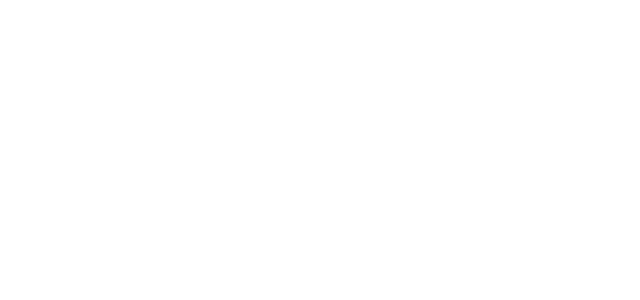
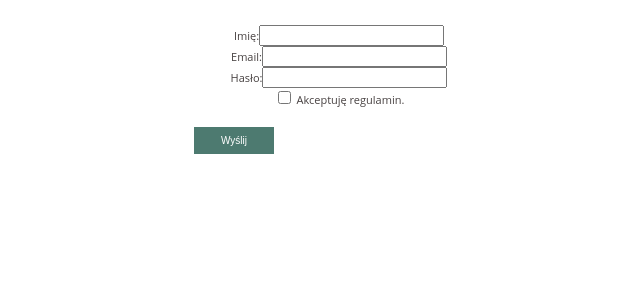
Before and after one commit to DanielKornas2/simple-react-form, a React (Create React App) app: page / in a window 1280 px wide. Shown: the top 300 px of the page, without its empty margins (301-941 px from the left). Built offline with nearby package versions, Linux system fonts and the light colour scheme.

Commit message:
Page structure - form, labels, button, events

```diff
--- a/src/App.js
+++ b/src/App.js
@@ -28,7 +28,36 @@ class App extends Component {
   render() {
     return (
       <div className="App">
+        <form onSubmit= {this.handleSubmit} noValidate>
+          <label htmlFor="user">Imię:
+          <input type="text" id="user" name="username" value={this.state.username} onChange={this.handleChange} />
+          </label>
+          {/* && - skrócony zapis ifa ? , oznacza, ze to co jest za && wykona sie tylko kiedy jest true.
+          tzn jezeli jest error w state (true), to pokaze komunikat o bledzie */}
+          {this.state.errors.username && <span>
+          {this.warnings.username_incorrect}</span>}
 
+          <label htmlFor="email">Email:
+          <input type="email" id="email" name="email" value={this.state.email} onChange={this.handleChange} />
+          </label>
+          {this.state.errors.email && <span>
+          {this.warnings.email_incorrect}</span>}
+
+          <label htmlFor="password">Hasło:
+          <input type="password" id="password" name="password" value={this.state.password} onChange={this.handleChange} />
+          </label>
+          {this.state.errors.password && <span>
+          {this.warnings.password_incorrect}</span>}
+
+          <label htmlFor="accept">
+          <input type="checkbox" id="accept" name="accept" checked={this.state.accept} onChange={this.handleChange} /> Akceptuję regulamin.
+          </label>
+          {this.state.errors.accept && <span>
+          {this.warnings.accept_incorrect}</span>}
+
+          <button>Wyślij</button>
+        </form>
+        {this.state.message && <h4>{this.state.message}</h4>}
       </div>
     );
   }
```
